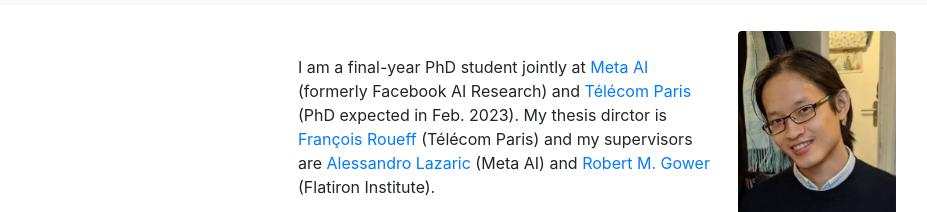
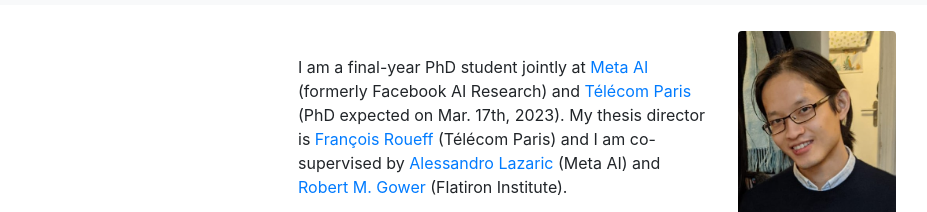
Before and after one commit to Rui-Yuan91/rui-yuan91.github.io, a plain HTML site: page index.html in a window 1280 px wide. Shown: the part 63-275 px from the top of the page, without its empty margins (55-982 px from the left). Drawn offline with nearby package versions, Linux system fonts and the light colour scheme.

Commit message:
modif on Bio.

```diff
--- a/index.html
+++ b/index.html
@@ -29,7 +29,7 @@
     <div class="d-sm-flex">
         <img src="files/ruiyuan.jpeg" alt="profile_photo" class="d-block d-sm-none mx-auto" style="width: 200px; height: auto; border-radius:20%;">
             <div class="my-4 mx-4">
-                <p>I am a final-year PhD student jointly at <a href="https://ai.facebook.com/" target="_blank">Meta AI</a> (formerly Facebook AI Research) and <a href="https://www.telecom-paris.fr/en/home">Télécom Paris</a> (PhD expected in Feb. 2023). My thesis dirctor is <a href="https://perso.telecom-paristech.fr/roueff/" target="_blank">François Roueff</a> (Télécom Paris) and my supervisors are <a href="https://scholar.google.com/citations?user=6JZ3R6wAAAAJ&hl=en" target="_blank">Alessandro Lazaric</a> (Meta AI) and <a href="https://gowerrobert.github.io/">Robert M. Gower</a> (Flatiron Institute).
+                <p>I am a final-year PhD student jointly at <a href="https://ai.facebook.com/" target="_blank">Meta AI</a> (formerly Facebook AI Research) and <a href="https://www.telecom-paris.fr/en/home">Télécom Paris</a> (PhD expected on Mar. 17th, 2023). My thesis director is <a href="https://perso.telecom-paristech.fr/roueff/" target="_blank">François Roueff</a> (Télécom Paris) and I am co-supervised by <a href="https://scholar.google.com/citations?user=6JZ3R6wAAAAJ&hl=en" target="_blank">Alessandro Lazaric</a> (Meta AI) and <a href="https://gowerrobert.github.io/">Robert M. Gower</a> (Flatiron Institute).
                 </p>
                 <table class="iconbar">
                     <tbody><tr><td class="iconbox">
```
